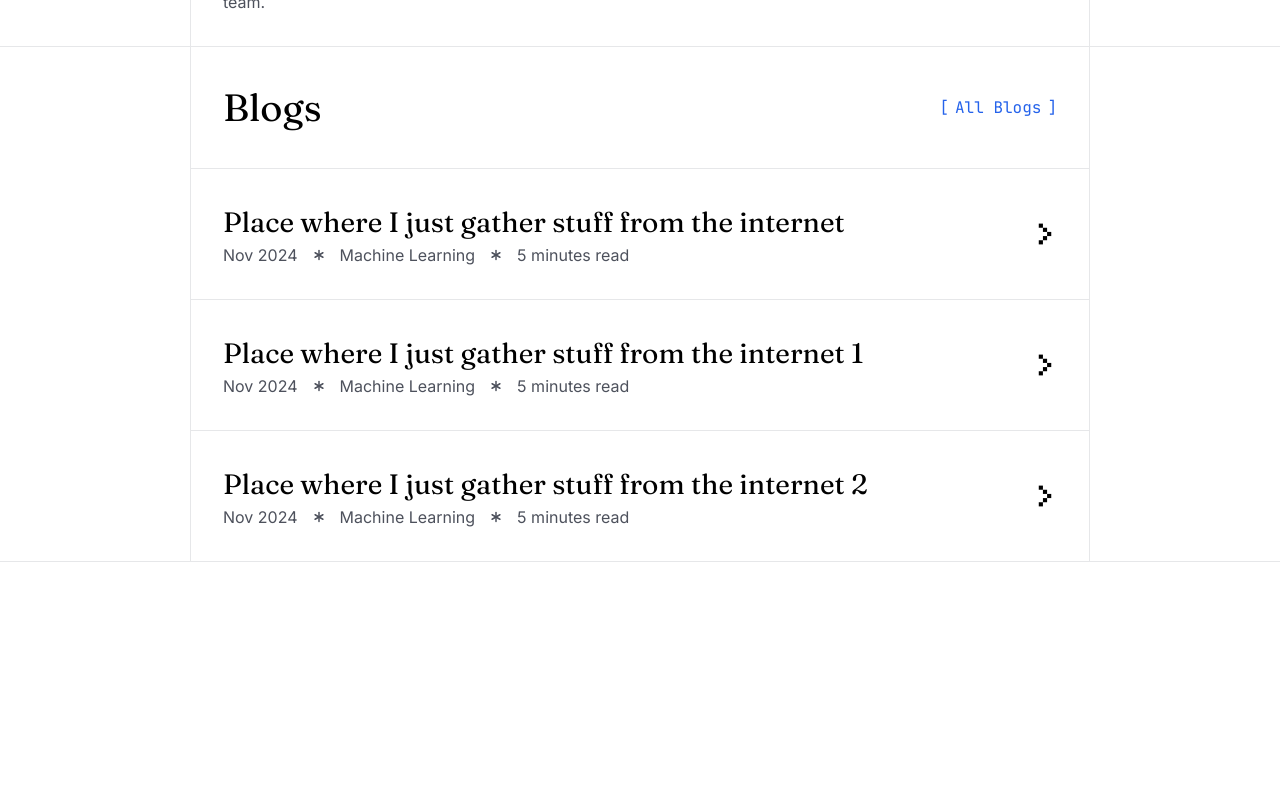
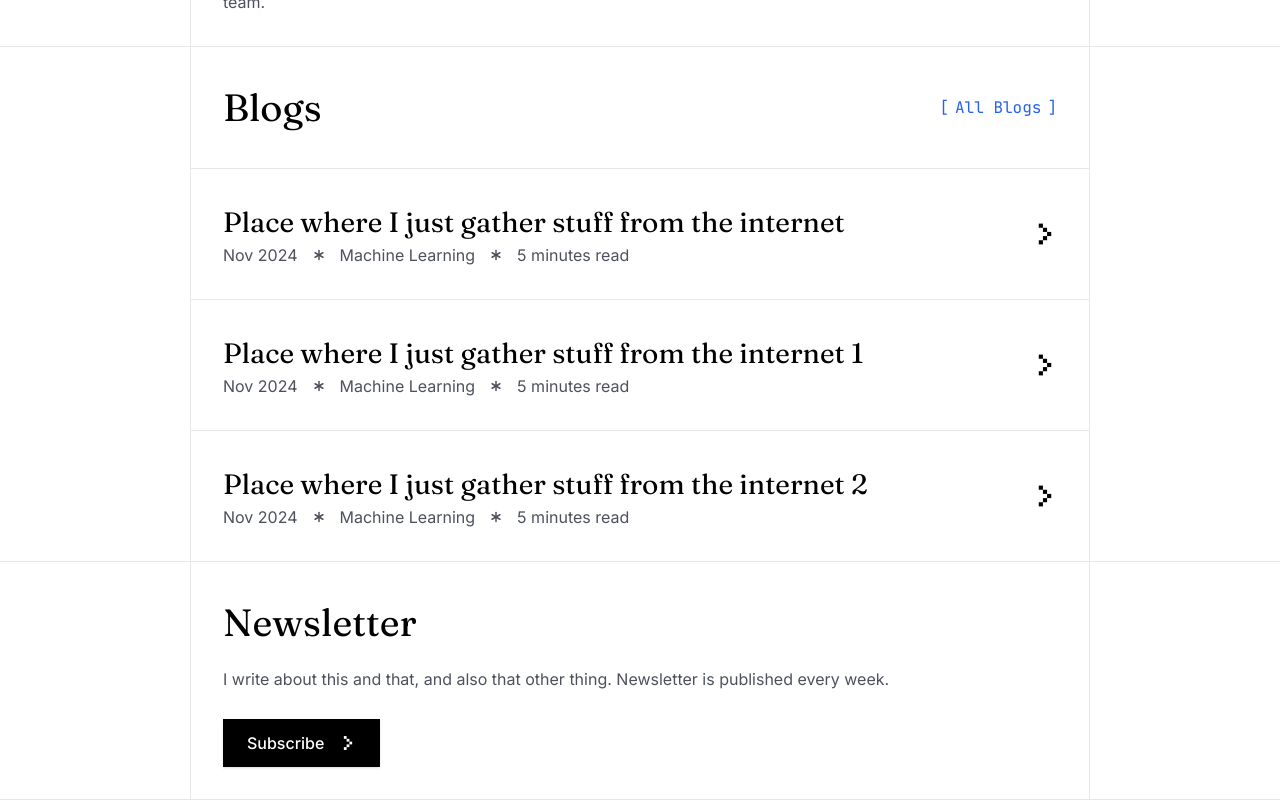
Before and after one commit to dubeyanant/portfolio-minimal, a Next.js app: page / in a window 1280 px wide. Shown: the part 1387-2187 px from the top of the page. Before the commit the page ends 1949 px from the top, so only its background shows below. Built offline with nearby package versions, Linux system fonts and the light colour scheme.

Commit message:
feat: add newsletter section

```diff
--- a/src/app/page.tsx
+++ b/src/app/page.tsx
@@ -1,6 +1,7 @@
 import Blogs from "@/components/Blogs";
 import Header from "@/components/Header";
 import Navbar from "@/components/Navbar";
+import Newsletter from "@/components/Newsletter";
 import Projects from "@/components/Projects";
 
 export default function Home() {
@@ -10,6 +11,7 @@ export default function Home() {
 			<Header />
 			<Projects />
 			<Blogs />
+			<Newsletter />
 		</main>
 	);
 }
--- /dev/null
+++ b/src/components/Newsletter.tsx
@@ -0,0 +1,27 @@
+import { cn } from "@/lib/utils";
+import type { GeneralComponent } from "@/types";
+import React from "react";
+import PrimaryButton from "./ui/primary-button";
+import TitleH2 from "./ui/title-h2";
+import { ViewContainer } from "./ui/view-container";
+
+const Newsletter = ({ className, ...props }: GeneralComponent) => {
+	return (
+		<section
+			id="newsletter"
+			className={cn("border-b border-border/10", className)}
+			{...props}
+		>
+			<ViewContainer>
+				<TitleH2>Newsletter</TitleH2>
+				<p className="text-body mt-4">
+					I write about this and that, and also that other thing.
+					Newsletter is published every week.
+				</p>
+				<PrimaryButton className="mt-7">Subscribe</PrimaryButton>
+			</ViewContainer>
+		</section>
+	);
+};
+
+export default Newsletter;
```
